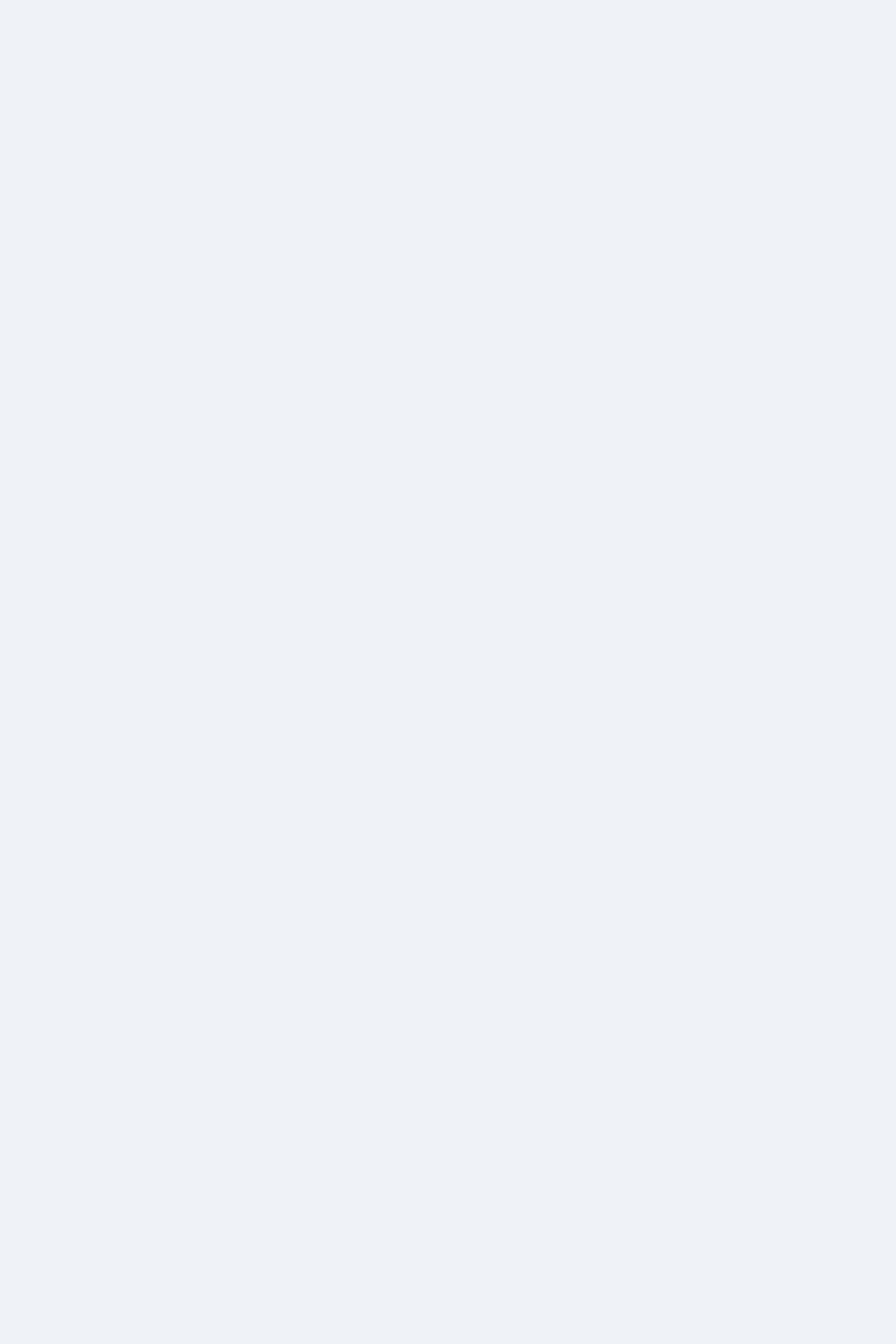
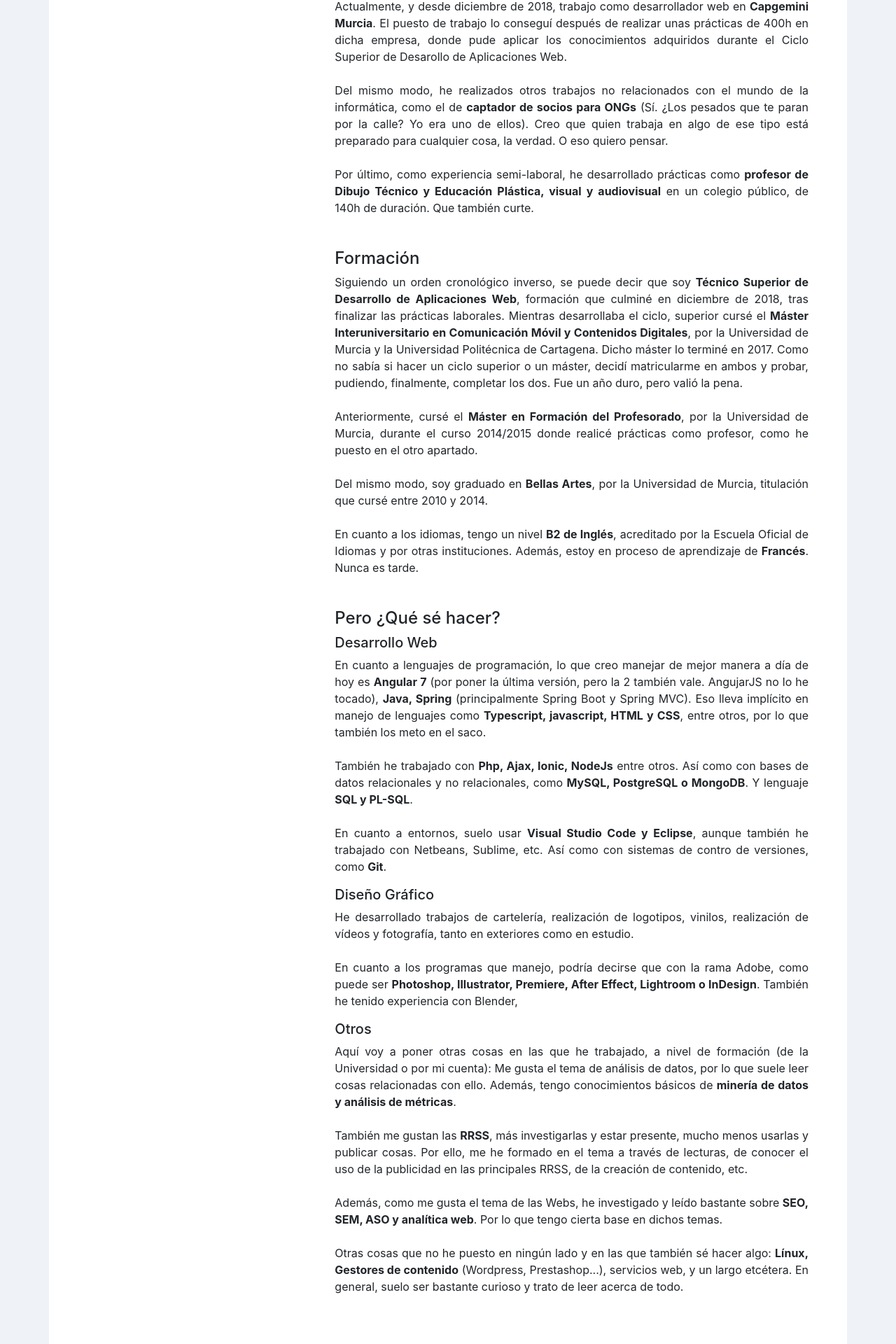
Before and after one commit to Jorgelillo/myWeb, an Angular app in the folder myWeb/: page /SobreMi in a window 1280 px wide. Shown: the part 561-2481 px from the top of the page at 70% size. Before the commit the page ends 800 px from the top, so only its background shows below. Built offline with nearby package versions, Linux system fonts and the light colour scheme.

Commit message:
Sobre-mi Updated

```diff
--- a/myWeb/src/app/sobre-mi/sobre-mi.component.css
+++ b/myWeb/src/app/sobre-mi/sobre-mi.component.css
@@ -18,6 +18,7 @@ p {
 
 @media only screen and (min-width: 600px) {
     .image {
-        width: 75%;
+        margin-top: 1em;
+        width: 90%;
     }
 }
--- a/myWeb/src/app/sobre-mi/sobre-mi.component.html
+++ b/myWeb/src/app/sobre-mi/sobre-mi.component.html
@@ -18,7 +18,7 @@
         <div>
           <h4>Presentación</h4>
           <p>
-            Mi nombre es Jorge Durán Corbalán.
+            Mi nombre es <strong>Jorge Durán Corbalán</strong>.
             Soy diseñador gráfico y desarrollador web, formado en la Universidad de Murcia y en el IES Carlos III de
             Cartagena.
             La intención de este sitio web es tener una recopilación de aquellos trabajos que voy haciendo y que no me
@@ -29,7 +29,104 @@
             poco voy curioseando
             y aprendiendo. Por lo que si ves algo raro, ya sabes por qué es.
           </p>
-          <p>Dejo mi CV por aquí para más info: <a href="./../../assets/CV_IT_2018_Noviembre.png">CV_Jorgedcor.png</a>
+          <p>Como huelo que me voy a explayar, dejo aquí mi <b>Currículum Vitae</b> :
+            <a href="./../../assets/CV_IT_2018_Noviembre.png">CV_Jorgedcor.png</a>
+          </p>
+        </div>
+      </div>
+
+      <div class="row">
+        <div>
+          <h4>Experiencia</h4>
+          <p>Actualmente, y desde diciembre de 2018, trabajo como desarrollador web en <b>Capgemini Murcia</b>. El
+            puesto de trabajo
+            lo conseguí después de realizar unas prácticas de 400h en dicha empresa, donde pude aplicar los
+            conocimientos
+            adquiridos durante el Ciclo Superior de Desarollo de Aplicaciones Web.
+            <br><br>
+            Del mismo modo, he realizados otros trabajos no relacionados con el mundo de la informática, como el de
+            <b>captador de
+              socios para ONGs</b> (Sí. ¿Los pesados que te paran por la calle? Yo era uno de ellos). Creo que quien
+            trabaja en algo de
+            ese tipo está preparado para cualquier cosa, la verdad. O eso quiero pensar.
+            <br><br>
+            Por último, como experiencia semi-laboral, he desarrollado prácticas como <b>profesor de Dibujo Técnico y
+              Educación Plástica,
+              visual y audiovisual</b> en un colegio público, de 140h de duración. Que también curte.
+          </p>
+        </div>
+      </div>
+
+      <div class="row">
+        <div>
+          <h4>Formación</h4>
+          <p>Siguiendo un orden cronológico inverso, se puede decir que soy <b>Técnico Superior de Desarrollo de
+              Aplicaciones Web</b>,
+            formación que culminé en diciembre de 2018, tras finalizar las prácticas laborales. Mientras desarrollaba el
+            ciclo,
+            superior cursé el <b>Máster Interuniversitario en Comunicación Móvil y Contenidos Digitales</b>, por la
+            Universidad de Murcia
+            y la Universidad Politécnica de Cartagena. Dicho máster lo terminé en 2017. Como no sabía si hacer un ciclo
+            superior o
+            un máster, decidí matricularme en ambos y probar, pudiendo, finalmente, completar los dos. Fue un año duro,
+            pero valió
+            la pena.
+            <br><br>
+            Anteriormente, cursé el <b>Máster en Formación del Profesorado</b>, por la Universidad de Murcia, durante el
+            curso 2014/2015
+            donde realicé prácticas como profesor, como he puesto en el otro apartado.
+            <br><br>
+            Del mismo modo, soy graduado en <b>Bellas Artes</b>, por la Universidad de Murcia, titulación que cursé
+            entre 2010 y 2014.
+            <br><br>
+            En cuanto a los idiomas, tengo un nivel <b>B2 de Inglés</b>, acreditado por la Escuela Oficial de Idiomas y
+            por otras instituciones.
+            Además, estoy en proceso de aprendizaje de <b>Francés</b>. Nunca es tarde.
+
+          </p>
+        </div>
+      </div>
+
+      <div class="row">
+        <div>
+          <h4>Pero ¿Qué sé hacer?</h4>
+          <h5>Desarrollo Web</h5>
+          <p>En cuanto a lenguajes de programación, lo que creo manejar de mejor manera a día de hoy es <b>Angular 7</b>  (por
+            poner la última versión, pero la 2 también vale. AngujarJS no lo he tocado), <b>Java, Spring</b> (principalmente
+            Spring
+            Boot y Spring MVC). Eso lleva implícito en manejo de lenguajes como <b>Typescript, javascript, HTML y CSS</b>,
+            entre
+            otros, por lo que también los meto en el saco.
+            <br><br>
+            También he trabajado con <b>Php, Ajax, Ionic, NodeJs</b> entre otros. Así como con bases de datos relacionales y no
+            relacionales,
+            como <b>MySQL, PostgreSQL o MongoDB</b>. Y lenguaje <b>SQL y PL-SQL</b>.
+            <br><br>
+            En cuanto a entornos, suelo usar <b>Visual Studio Code y Eclipse</b>, aunque también he trabajado con Netbeans,
+            Sublime, etc.
+            Así como con sistemas de contro de versiones, como <b>Git</b>.
+          </p>
+          <h5>Diseño Gráfico</h5>
+          <p>He desarrollado trabajos de cartelería, realización de logotipos, vinilos, realización de vídeos y fotografía, tanto
+            en exteriores como en estudio.
+            <br><br>
+            En cuanto a los programas que manejo, podría decirse que con la rama Adobe, como puede ser <b>Photoshop, Illustrator,
+                Premiere, After Effect, Lightroom o InDesign</b>. También he tenido experiencia con Blender,
+          </p>
+          <h5>Otros</h5>
+          <p>Aquí voy a poner otras cosas en las que he trabajado, a nivel de formación (de la Universidad o por mi cuenta):
+            Me gusta el tema de análisis de datos, por lo que suele leer cosas relacionadas con ello. Además, tengo conocimientos
+            básicos de <b>minería de datos y análisis de métricas</b>.
+            <br><br>
+            También me gustan las <b>RRSS</b>, más investigarlas y estar presente, mucho menos usarlas y publicar cosas. Por ello, me he
+            formado en el tema a través de lecturas, de conocer el uso de la publicidad en las principales RRSS, de la creación de
+            contenido, etc.
+            <br><br>
+            Además, como me gusta el tema de las Webs, he investigado y leído bastante sobre <b>SEO, SEM, ASO y analítica web</b>. Por lo que
+            tengo cierta base en dichos temas.
+            <br><br>
+            Otras cosas que no he puesto en ningún lado y en las que también sé hacer algo: <b>Línux, Gestores de contenido</b> (Wordpress,
+            Prestashop...), servicios web, y un largo etcétera. En general, suelo ser bastante curioso y trato de leer acerca de todo.
           </p>
         </div>
       </div>
```
